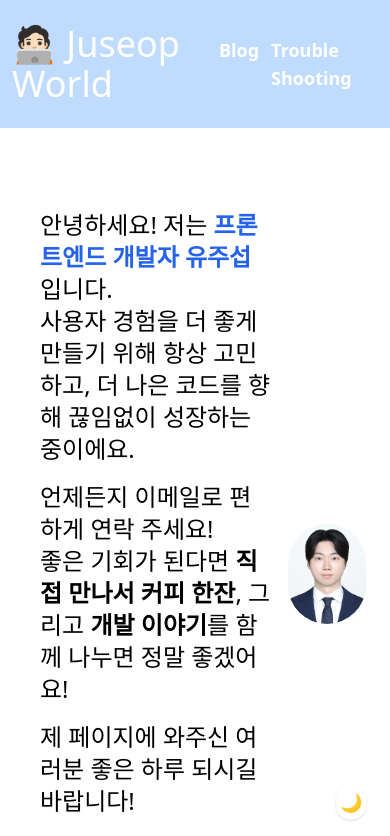
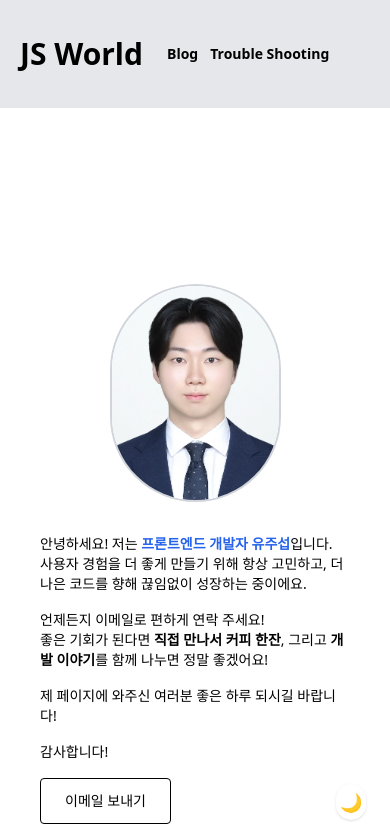
Before and after one commit to yujuseop/JuseopSite, a Next.js app in the folder my-app/: page / in a window 390 px wide. Shown: the top 836 px of the page. Built offline with nearby package versions, Linux system fonts and the light colour scheme.

Commit message:
fix:반응형으로전체적인적용

```diff
--- a/my-app/src/app/blog/[slug]/page.tsx
+++ b/my-app/src/app/blog/[slug]/page.tsx
@@ -16,12 +16,12 @@ export default async function BlogPost({
 
   return (
     <article className="container mx-auto px-4 py-8 prose-content">
-      <h1 className="text-3xl font-bold mb-4">{post.title}</h1>
+      <h1 className="text-2xl font-bold mb-4 lg:text-3xl">{post.title}</h1>
       <div
-        className="text-black dark:text-white"
+        className="text-black dark:text-white text-sm lg:text-base"
         dangerouslySetInnerHTML={{ __html: contentHtml }}
       />
-      <time className="text-gray-500 mb-8 block text-right dark:text-white-500">
+      <time className="text-gray-500 mb-8 block text-right dark:text-white-500 text-xs lg:text-base">
         {post.date}
       </time>
     </article>
--- a/my-app/src/app/blog/page.tsx
+++ b/my-app/src/app/blog/page.tsx
@@ -6,7 +6,7 @@ export default function BlogPage() {
 
   return (
     <div className="container mx-auto px-4 py-8">
-      <h1 className="text-3xl font-bold mb-6">블로그</h1>
+      <h1 className=" font-bold mb-6 text-2xl lg:text-3xl">블로그</h1>
       <div className="grid gap-6">
         {posts.map((post) => (
           <Link
@@ -15,9 +15,15 @@ export default function BlogPage() {
             className="hover:text-blue-600"
           >
             <article className="p-4 border rounded-lg shadow hover:shadow-md transition-shadow">
-              <h2 className="text-xl font-semibold mb-2">{post.title}</h2>
-              <p className="text-gray-600 mb-2">{post.description}</p>
-              <time className="text-sm text-gray-500">{post.date}</time>
+              <h2 className=" font-semibold mb-2 text-sm lg:text-xl">
+                {post.title}
+              </h2>
+              <p className="text-gray-600 mb-2 text-sm lg:text-xl">
+                {post.description}
+              </p>
+              <time className=" text-gray-500 text-xs lg:text-base">
+                {post.date}
+              </time>
             </article>
           </Link>
         ))}
--- a/my-app/src/app/page.tsx
+++ b/my-app/src/app/page.tsx
@@ -3,7 +3,7 @@ import Image from "next/image";
 
 export default function Home() {
   return (
-    <main className="min-h-screen flex items-center justify-center ">
+    <main className="min-h-screen flex flex-col-reverse items-center justify-center lg:flex-row gap-4">
       <section>
         <Intro />
       </section>
@@ -13,7 +13,7 @@ export default function Home() {
           alt="유주섭 증명사진"
           width={300}
           height={300}
-          className="rounded-full object-cover"
+          className="rounded-full object-cover border-2 border-gray-300 mb-4 lg:mb-0 w-1/2 h-1/2 lg:w-full lg:h-full"
         />
       </section>
     </main>
--- a/my-app/src/app/troubleShooting/[slug]/page.tsx
+++ b/my-app/src/app/troubleShooting/[slug]/page.tsx
@@ -19,9 +19,14 @@ export default async function TroubleShootingPost({
 
   return (
     <article className="container mx-auto px-4 py-8 prose-content">
-      <h1 className="text-3xl font-bold mb-4">{post.title}</h1>
-      <div dangerouslySetInnerHTML={{ __html: contentHtml }} />
-      <time className="text-gray-500 mb-8 block text-right">{post.date}</time>
+      <h1 className="text-lg font-bold mb-4 lg:text-3xl">{post.title}</h1>
+      <div
+        className="text-xs lg:text-base"
+        dangerouslySetInnerHTML={{ __html: contentHtml }}
+      />
+      <time className="text-gray-500 mb-8 block text-right text-xs lg:text-base">
+        {post.date}
+      </time>
     </article>
   );
 }
--- a/my-app/src/app/troubleShooting/page.tsx
+++ b/my-app/src/app/troubleShooting/page.tsx
@@ -6,7 +6,7 @@ export default function TroubleShootingPage() {
 
   return (
     <div className="container mx-auto px-4 py-8">
-      <h1 className="text-3xl font-bold mb-6">트러블 슈팅</h1>
+      <h1 className="text-2xl font-bold mb-6 lg:text-3xl">트러블 슈팅</h1>
       <div className="grid gap-6">
         {posts.map((post) => (
           <Link
@@ -15,8 +15,12 @@ export default function TroubleShootingPage() {
             className="hover:text-blue-600"
           >
             <article className="p-4 border rounded-lg shadow hover:shadow-md transition-shadow">
-              <h2 className="text-xl font-semibold mb-2">{post.title}</h2>
-              <p className="text-gray-600 mb-2">{post.description}</p>
+              <h2 className="text-sm font-semibold mb-2 lg:text-xl">
+                {post.title}
+              </h2>
+              <p className="text-gray-600 mb-2 text-sm lg:text-base ">
+                {post.description}
+              </p>
               <time className="text-sm text-gray-500">{post.date}</time>
             </article>
           </Link>
--- a/my-app/src/components/Footer.tsx
+++ b/my-app/src/components/Footer.tsx
@@ -1,6 +1,6 @@
 export default function Footer() {
   return (
-    <footer className="flex justify-center items-center p-6 bg-blue-200 dark:bg-gray-800 text-white transition-colors duration-200">
+    <footer className="flex justify-center items-center p-6 bg-gray-200 dark:bg-gray-800 text-black dark:text-white transition-colors duration-200">
       <p>&copy; {new Date().getFullYear()} Juseop World!</p>
     </footer>
   );
--- a/my-app/src/components/Header.tsx
+++ b/my-app/src/components/Header.tsx
@@ -4,8 +4,11 @@ import Navibar from "./Navibar";
 
 export default function Header() {
   return (
-    <header className="flex justify-between sticky bg-blue-200 top-0 left-0 right-0 items-center p-3 p-left-6 dark:bg-gray-800 text-white text-4xl text-left transition-colors duration-200">
-      <Link href="/">🧑🏻‍💻 Juseop World</Link>
+    <header className="flex p-5 sticky bg-gray-200 top-0 left-0 right-0 items-center  p-left-6 dark:bg-gray-800 text-black dark:text-white text-3xl text-left transition-colors duration-200 lg:text-5xl">
+      <Link href="/" className="font-bold">
+        {" "}
+        JS World
+      </Link>
       <Navibar />
       <ThemeToggle />
     </header>
--- a/my-app/src/components/Intro.tsx
+++ b/my-app/src/components/Intro.tsx
@@ -1,6 +1,8 @@
+import Link from "next/link";
+
 export default function Intro() {
   return (
-    <section className="flex flex-col items-start justify-center px-4 text-left text-2xl gap-4">
+    <section className="flex flex-col items-start justify-center px-4 text-left text-sm lg:text-2xl gap-4">
       <p>
         안녕하세요! 저는{" "}
         <strong className="text-blue-600"> 프론트엔드 개발자 유주섭</strong>
@@ -19,12 +21,13 @@ export default function Intro() {
       </p>
       <p>제 페이지에 와주신 여러분 좋은 하루 되시길 바랍니다!</p>
       <p>감사합니다!</p>
-      <a
+      <Link
         href="mailto:juseop159@gmail.com"
+        target="_blank"
         className="inline-block py-3 px-6 rounded full transition border border-black dark:border-white"
       >
         이메일 보내기
-      </a>
+      </Link>
     </section>
   );
 }
--- a/my-app/src/components/Navibar.tsx
+++ b/my-app/src/components/Navibar.tsx
@@ -2,7 +2,7 @@ import Link from "next/link";
 
 export default function Navibar() {
   return (
-    <nav className="p-6 flex gap-3 text-lg font-bold">
+    <nav className="p-6 flex gap-3 text-sm font-bold lg:text-lg">
       <Link
         href="/blog"
         className="hover:text-blue-600 dark:hover:text-blue-400 transition-colors duration-200"
```
